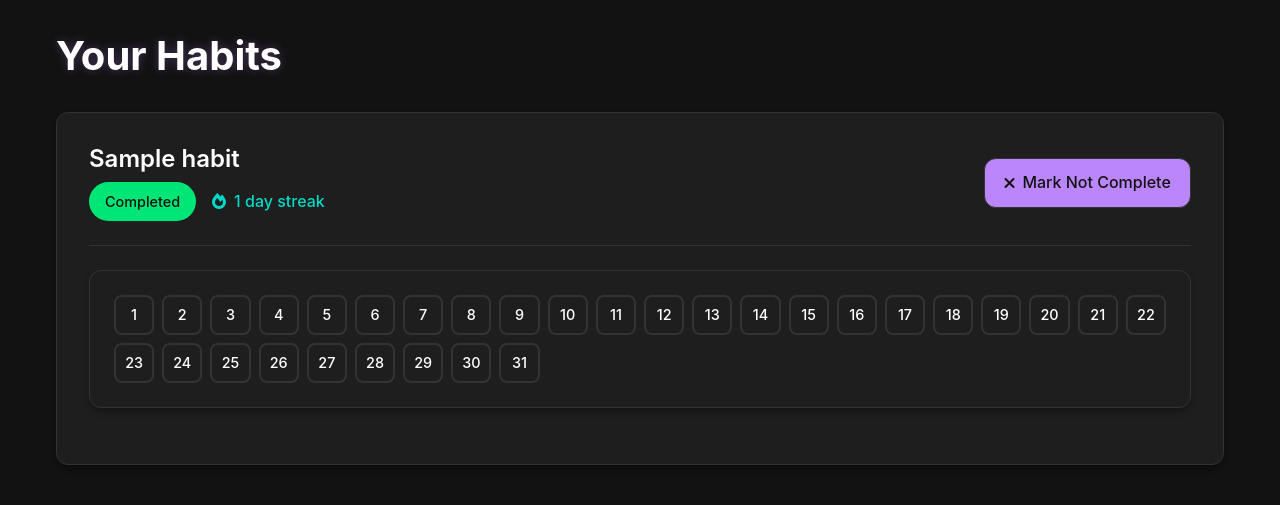
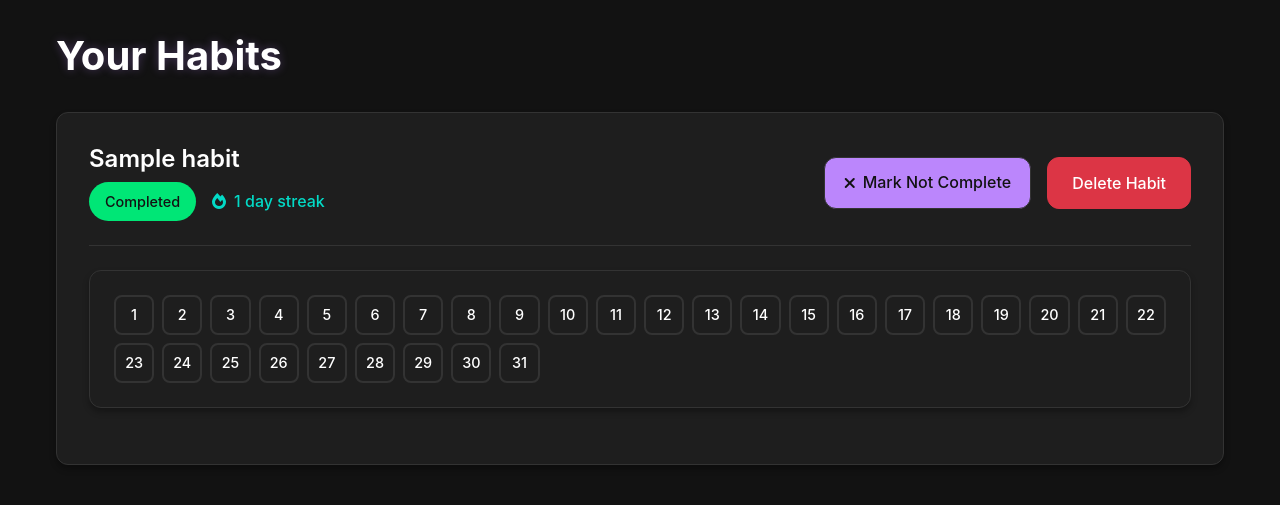
Before and after one commit to Georgeburn94/streakly, a Django app: page / in a window 1280 px wide. Shown: the part 153-658 px from the top of the page. Run offline with Django 4.2, Linux system fonts and the light colour scheme; a user stored in the database is signed in; tables that the repository leaves empty hold one stand-in row (values such as "Sample post").

Commit message:
delete button

```diff
--- a/streakly/templates/home.html
+++ b/streakly/templates/home.html
@@ -32,7 +32,7 @@
                     <i class="fas {% if habit_data.habit.completed %}fa-times{% else %}fa-check{% endif %}"></i>
                     {% if habit_data.habit.completed %}Mark Not Complete{% else %}Mark Complete{% endif %}
                 </a>
-            </div>
+                <button class="btn btn-danger" data-toggle="modal" data-target="#deleteModal" data-habit-id="{{ habit_data.habit.id }}">Delete Habit</button>            </div>
         </div>
         <div class="calendar_container">
             {% for day in habit_data.calendar_data %}
@@ -46,4 +46,26 @@
     </li>
     {% endfor %}
 </ul>
+
+
+<div class="modal fade" id="deleteModal" tabindex="-1" role="dialog" aria-labelledby="deleteModalLabel" aria-hidden="true">
+    <div class="modal-dialog" role="document">
+        <div class="modal-content">
+            <div class="modal-header">
+                <h5 class="modal-title" id="deleteModalLabel">Confirm Deletion</h5>
+                <button type="button" class="close" data-dismiss="modal" aria-label="Close">
+                    <span aria-hidden="true">&times;</span>
+                </button>
+            </div>
+            <div class="modal-body">
+                Are you sure you want to delete this habit?
+            </div>
+            <div class="modal-footer">
+                <button type="button" class="btn btn-secondary" data-dismiss="modal">Cancel</button>
+                <a href="#" id="confirmDeleteButton" class="btn btn-danger">Delete</a>
+            </div>
+        </div>
+    </div>
+</div>
+
 {% endblock %}
--- a/streakly/urls.py
+++ b/streakly/urls.py
@@ -5,4 +5,5 @@
     path('', views.home, name='home'),
     path('add/', views.add_habit, name='add_habit'),
     path('mark_complete/<int:habit_id>/', views.mark_complete, name='mark_complete'),
+    path('delete_habit/<int:habit_id>/', views.delete_habit, name='delete_habit'),
     ]
--- a/streakly/views.py
+++ b/streakly/views.py
@@ -100,3 +100,9 @@
         calculate_streak(habit)
 
     return redirect('home')
+
+@login_required
+def delete_habit(request, habit_id):
+    habit = get_object_or_404(Habit, id=habit_id, user=request.user)
+    habit.delete()
+    return redirect('home')
```
